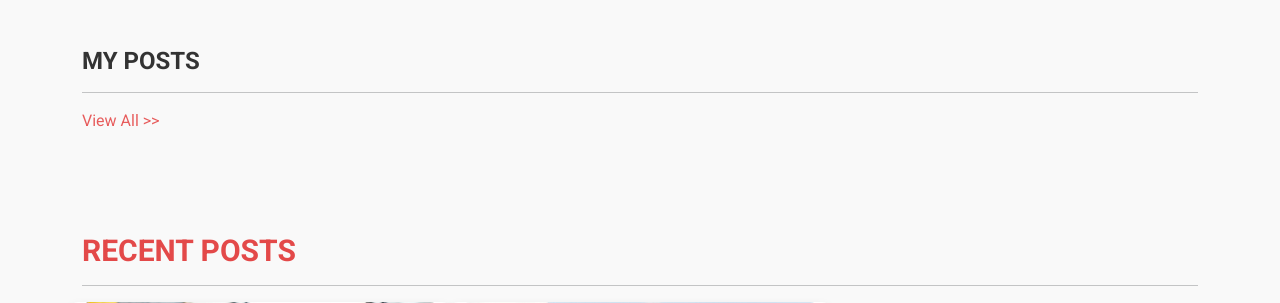
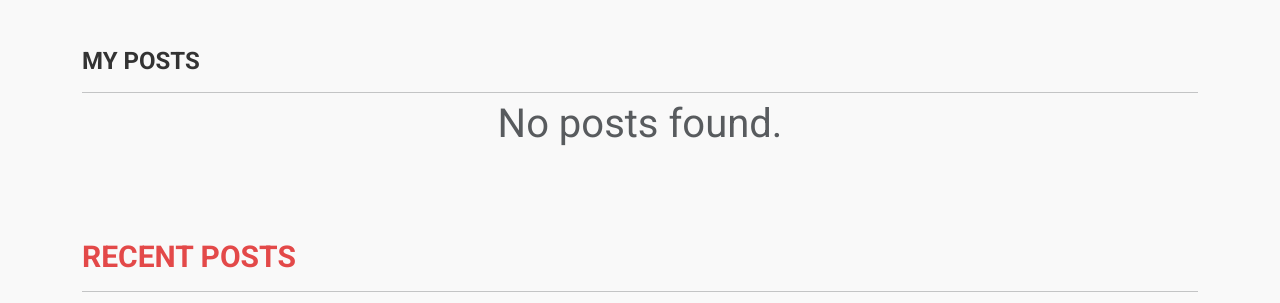
Before and after one commit to Puravshah321/blog_website, a Django app: page / in a window 1280 px wide. Shown: the part 665-968 px from the top of the page. Run offline with Django 4.2, Linux system fonts and the light colour scheme; a user stored in the database is signed in; data comes from the database, SQL or seed files in the repository; some libraries are stand-ins or nearby versions.

Commit message:
index.html

```diff
--- a/templates/index.html
+++ b/templates/index.html
@@ -89,10 +89,11 @@
   <div class="container mt-5">
     <h5>MY POSTS</h5>
     <hr>
+    {% if posts %}
       <div class="row row-cols-lg-3 row-cols-md-2 row-cols-1" class="blog-posts">
         {% for post in posts|slice:"0:3" %}
         <div class="col col-lg-4 col-md-6 col-12 mb-2 blog-post">
-        <img src="{{media_url}}{{post.image}}" alt="" width="100%" height="300px">
+          <img src="{{ media_url }}{{ post.image }}" alt="" width="100%" height="300px">
           <div class="px-3 py-5 shadow">
             <span class="text-white bg-info text-center rounded-3 mt-5" style="padding: 8px; font-size:25px;">{{ post.category }}</span>
 
@@ -125,6 +126,9 @@
         {% endfor %}
       </div>
       <a class="text-danger text-decoration-none" href="{% url 'profile' user.id %}" style="cursor:pointer;">View All >></a>
+    {% else %}
+      <p class="text-center text-muted">No posts found.</p>
+    {% endif %}
   </div>
 {% endif %}
 
@@ -136,7 +140,7 @@
         <div class="col-lg-8">
           <div class="all-blog-posts">
             <div class="row">
-              {% for post in recent_posts|slice:":8" %}
+              {% for post in recent_posts|slice:"0:8" %}
               <div class="col col-lg-6 col-12 pb-2 blog-post">
                 <img src="{{media_url}}{{post.image}}" alt="" class="img-fluid" width="100%">
                 <div class="px-3 py-5 shadow">
```
Lines whose indentation alone changed are shown as unchanged.
